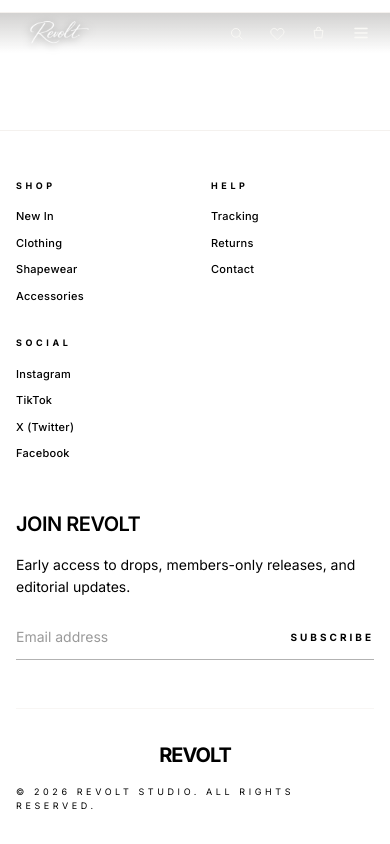
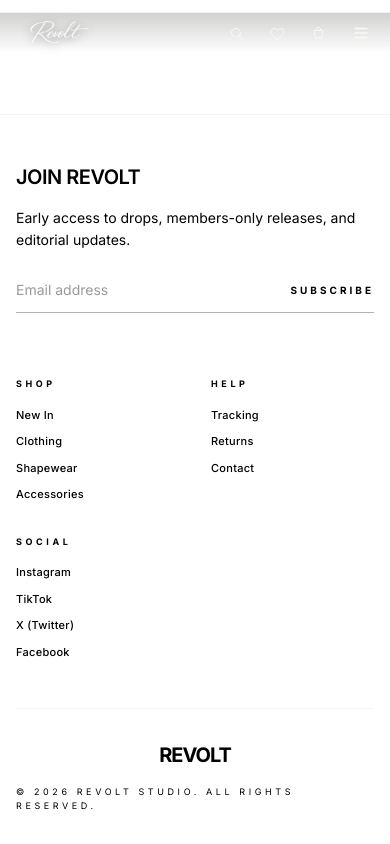
Before and after one commit to stanley-tech-code/revolt-, a React (Vite) app: page / in a window 390 px wide. Built offline with nearby package versions, Linux system fonts and the light colour scheme; no server answers.

Commit message:
Optimize footer layout for mobile

```diff
--- a/src/components/layout/Footer.jsx
+++ b/src/components/layout/Footer.jsx
@@ -5,9 +5,9 @@
   return (
     <footer className="bg-canvas text-[#000000] pt-12 md:pt-16 pb-8 border-t border-clay/30">
       <div className="container-standard">
-        <div className="grid grid-cols-1 lg:grid-cols-2 gap-12 lg:gap-20 mb-12 md:mb-16">
+        <div className="flex flex-col lg:grid lg:grid-cols-2 gap-12 lg:gap-20 mb-12 md:mb-16">
           {/* Footer Links */}
-          <div className="grid grid-cols-2 md:grid-cols-3 gap-8">
+          <div className="grid grid-cols-2 md:grid-cols-3 gap-8 order-2 lg:order-1">
             {/* Shop */}
             <div className="space-y-4">
               <h5 className="text-[9px] font-bold uppercase tracking-[0.4em] text-[#000000]">Shop</h5>
@@ -43,7 +43,7 @@
           </div>
 
           {/* Newsletter */}
-          <div className="lg:pl-16 lg:border-l border-clay/20">
+          <div className="lg:pl-16 lg:border-l border-clay/20 order-1 lg:order-2 mb-4 lg:mb-0">
             <h3 className="text-xl md:text-2xl font-semibold uppercase tracking-tight mb-4 text-[#000000]">Join Revolt</h3>
             <p className="text-sm text-[#000000] max-w-sm mb-6 leading-relaxed">Early access to drops, members-only releases, and editorial updates.</p>
             <form className="flex gap-4 border-b border-[#000000]/30 pb-2 max-w-sm focus-within:border-[#000000] transition-colors" onSubmit={(e) => e.preventDefault()}>
```
